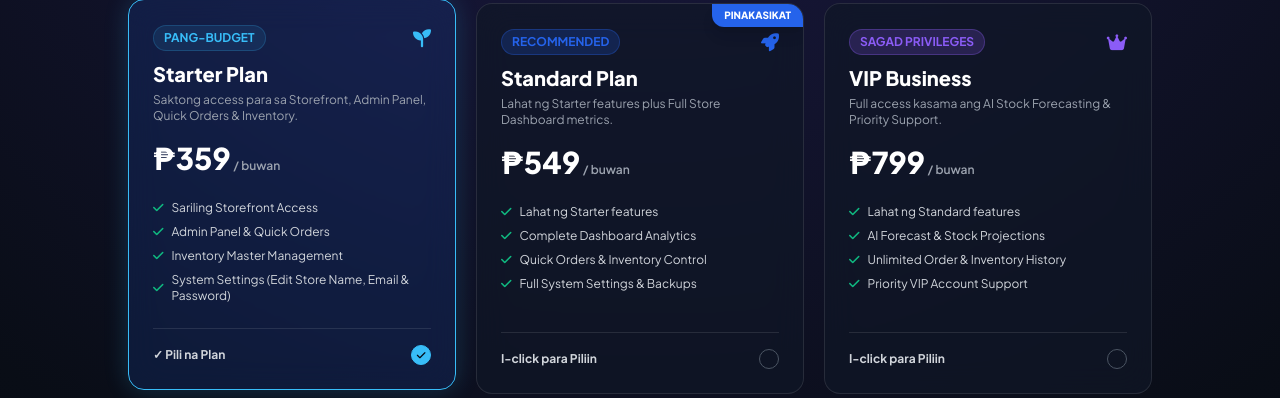
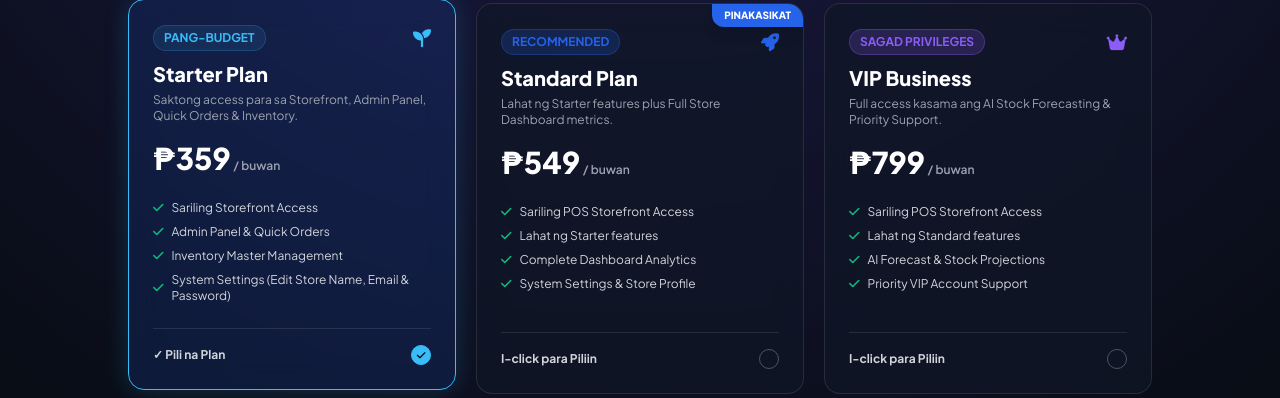
Before and after one commit to makeithmanmanners-stack/sherylSystem., a Django app: page /subscribe in a window 1280 px wide. Shown: the part 449-847 px from the top of the page. Run offline with Django 5.2, Linux system fonts and the light colour scheme; some libraries are stand-ins or nearby versions.

Commit message:
Ensure Standard Plan and VIP Business Plan have POS Storefront access and add sidebar shortcut link in Admin Panel

```diff
--- a/templates/index.html
+++ b/templates/index.html
@@ -16,6 +16,11 @@
             </template>
 
             <div class="h-[1px] bg-glassBorder/60 my-2 mx-3"></div>
+
+            <a href="{% url 'store_front' %}" class="flex items-center gap-3 px-3 py-2.5 rounded-xl text-sm text-gray-400 hover:bg-gray-850 hover:text-white transition-all text-left border border-transparent hover:border-glassBorder">
+                <i class="fa-solid fa-globe w-5 text-center text-sm text-accentCyan"></i>
+                <span class="font-medium">POS Storefront</span>
+            </a>
 
             <a href="/admin/" x-show="userPlan === 'Admin' || userPlan === 'Khertadmin'" class="flex items-center gap-3 px-3 py-2.5 rounded-xl text-sm text-gray-400 hover:bg-gray-850 hover:text-white transition-all text-left border border-transparent hover:border-glassBorder">
                 <i class="fa-brands fa-python w-5 text-center text-sm text-accentCyan"></i>
--- a/templates/subscription.html
+++ b/templates/subscription.html
@@ -241,10 +241,10 @@
                             <span class="text-xs text-gray-400 font-semibold">/ buwan</span>
                         </div>
                         <ul class="text-xs text-gray-300 space-y-2">
+                            <li class="flex items-center gap-2"><i class="fa-solid fa-check text-accentGreen"></i> Sariling POS Storefront Access</li>
                             <li class="flex items-center gap-2"><i class="fa-solid fa-check text-accentGreen"></i> Lahat ng Starter features</li>
                             <li class="flex items-center gap-2"><i class="fa-solid fa-check text-accentGreen"></i> Complete Dashboard Analytics</li>
-                            <li class="flex items-center gap-2"><i class="fa-solid fa-check text-accentGreen"></i> Quick Orders & Inventory Control</li>
-                            <li class="flex items-center gap-2"><i class="fa-solid fa-check text-accentGreen"></i> Full System Settings & Backups</li>
+                            <li class="flex items-center gap-2"><i class="fa-solid fa-check text-accentGreen"></i> System Settings & Store Profile</li>
                         </ul>
                     </div>
                     <div class="mt-6 pt-4 border-t border-white/10 flex items-center justify-between">
@@ -269,9 +269,9 @@
                             <span class="text-xs text-gray-400 font-semibold">/ buwan</span>
                         </div>
                         <ul class="text-xs text-gray-300 space-y-2">
+                            <li class="flex items-center gap-2"><i class="fa-solid fa-check text-accentGreen"></i> Sariling POS Storefront Access</li>
                             <li class="flex items-center gap-2"><i class="fa-solid fa-check text-accentGreen"></i> Lahat ng Standard features</li>
                             <li class="flex items-center gap-2"><i class="fa-solid fa-check text-accentGreen"></i> AI Forecast & Stock Projections</li>
-                            <li class="flex items-center gap-2"><i class="fa-solid fa-check text-accentGreen"></i> Unlimited Order & Inventory History</li>
                             <li class="flex items-center gap-2"><i class="fa-solid fa-check text-accentGreen"></i> Priority VIP Account Support</li>
                         </ul>
                     </div>
```
Also changed, not shown: db.sqlite3.
